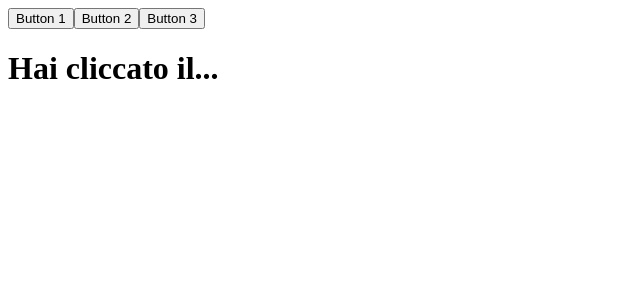
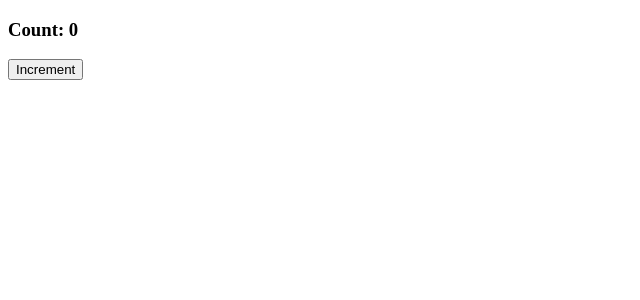
Before and after one commit to AnastasiaGandolfi/Esercizi_React, a React (Create React App) app in the folder my-app/: page / in a window 1280 px wide. Shown: the top 300 px of the page, without its empty margins (0-640 px from the left). Built offline with nearby package versions, Linux system fonts and the light colour scheme.

Commit message:
exercise done

```diff
--- a/my-app/src/App.js
+++ b/my-app/src/App.js
@@ -1,11 +1,11 @@
 import React from "react";
-import { ClickTracker } from "./ClickTracker";
+import { ClickCounter } from "./ClickCounter";
 
 export class App extends React.Component {
     render() {
         return(
             <div>
-                <ClickTracker />
+                <ClickCounter />
             </div>
         )
     }
--- a/my-app/src/ClickTracker.js
+++ /dev/null
@@ -1,23 +0,0 @@
-// Create a ClickTracker component that renders three buttons. Implement a single event handler for all three buttons, and track of which button was pressed last. Show the last button that was pressed in an h1 tag within the ClickTracker component. Tip: you can use the event object to access the target property of the event.
-
-import React from "react";
-
-export class ClickTracker extends React.Component {
-    state = { lastButton: "" }
-
-    clickButton = (event) => {
-        this.setState(() => {
-            return { lastButton: event.target.innerHTML }
-        })
-    }
-    render() {
-        return (
-            <div>
-                <button onClick={this.clickButton}>Button 1</button>
-                <button onClick={this.clickButton}>Button 2</button>
-                <button onClick={this.clickButton}>Button 3</button>
-                <h1>Hai cliccato il... {this.state.lastButton}</h1>
-            </div>
-        )
-    }
-}
```
